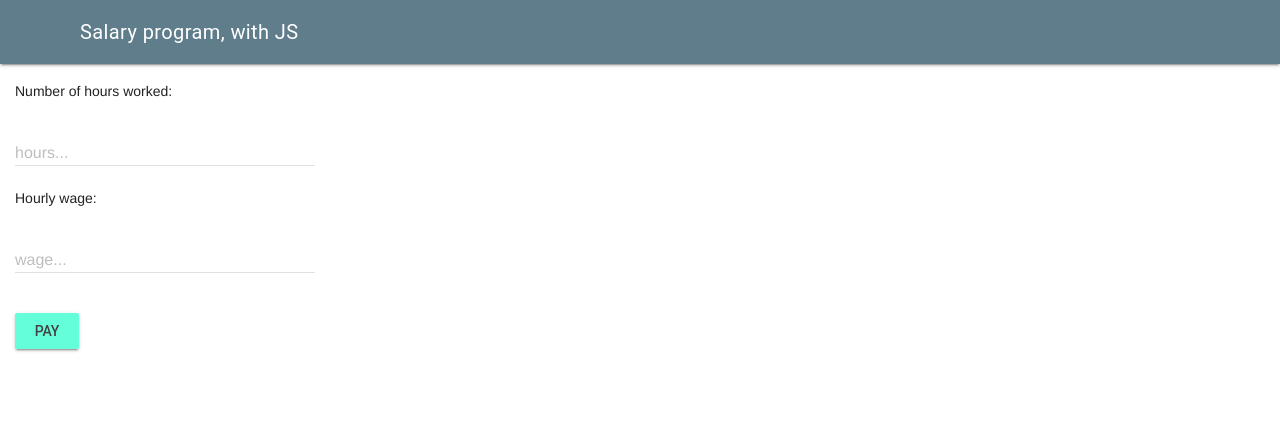
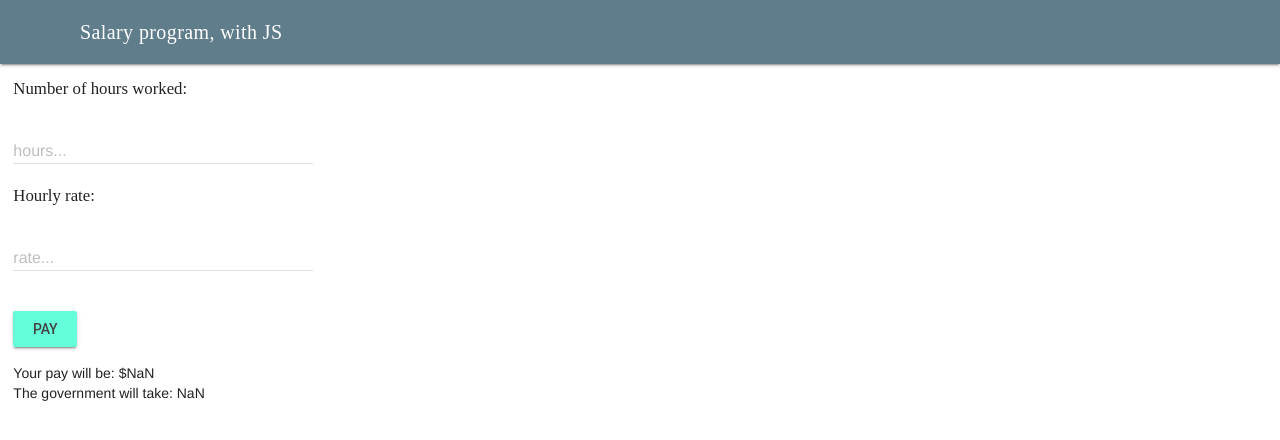
Before and after one commit to zaida-hammel/ICS2O-Unit2-05-HTML, a plain HTML site: page index.html in a window 1280 px wide. Both pictures are taken after a click on the button "PAY". Drawn offline with nearby package versions, Linux system fonts and the light colour scheme.

Commit message:
added code :]

```diff
--- a/css/style.css
+++ b/css/style.css
@@ -1,3 +1,19 @@
+/* Created by: Zaida Hammel
+* Created on: March 2022
+* This file contains the CSS for index.html
+*/
+
 .mdl-layout__content {
-    padding: 15px;
+  padding-left: 10pt;
+  padding-right: 10pt;
+  padding-top: 10pt;
 }
+
+.mdl-layout-title {
+  font-family: "Times New Roman", serif;
+}
+
+p {
+  font-family: "Times New Roman", serif;
+  font-size: 1.2rem;
+}
--- a/index.html
+++ b/index.html
@@ -38,23 +38,23 @@
               class="mdl-textfield__input"
               type="text"
               pattern="-?[0-9]*(\.[0-9]+)?"
-              id="length-of-rectangle"
+              id="number-of-hours"
             />
-            <label class="mdl-textfield__label" for="length-of-rectangle">hours...</label>
+            <label class="mdl-textfield__label" for="number-of-hours">hours...</label>
             <span class="mdl-textfield__error">Input is not a number!</span>
           </div>
         </form>
         <!-- Numeric Textfield -->
         <form action="#">
-          <p>Hourly wage:</p>
+          <p>Hourly rate:</p>
           <div class="mdl-textfield mdl-js-textfield">
             <input
               class="mdl-textfield__input"
               type="text"
               pattern="-?[0-9]*(\.[0-9]+)?"
-              id="width-of-rectangle"
+              id="hourly-rate"
             />
-            <label class="mdl-textfield__label" for="width-of-rectangle">wage...</label>
+            <label class="mdl-textfield__label" for="hourly-rate">rate...</label>
             <span class="mdl-textfield__error">Input is not a number!</span>
           </div>
         </form>
@@ -69,7 +69,8 @@
         <br />
         <p>
           <div id="answers">
-            <div id="area"></div>
+            <div id="pay"></div>
+            <div id="taxes"
           </div>
         </p>
       </main>
--- a/js/script.js
+++ b/js/script.js
@@ -0,0 +1,21 @@
+// Created by: Zaida Hammel
+// Created on: March 2022
+// This file contains the JS functions for index.html
+
+'use strict'
+/**
+ * This function calculates the pay.
+ */
+function calculate () {
+  // input
+  const hours = parseInt(document.getElementById('number-of-hours').value)
+  const rate = parseInt(document.getElementById('hourly-rate').value)
+
+  // process
+  const pay = hours * rate * 0.82
+  const taxes = hours * rate *  0.18
+
+  // output
+  document.getElementById('pay').innerHTML = 'Your pay will be: $' + pay.toFixed(2)
+  document.getElementById('taxes').innerHTML = 'The government will take: ' + taxes.toFixed(2)
+}
```
